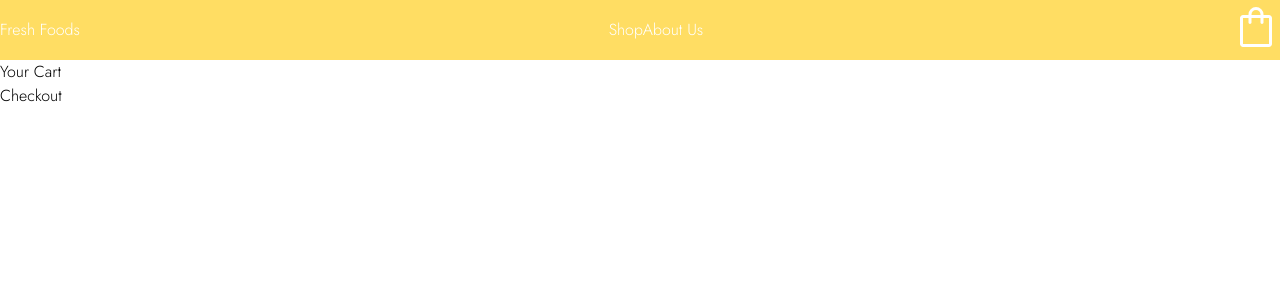
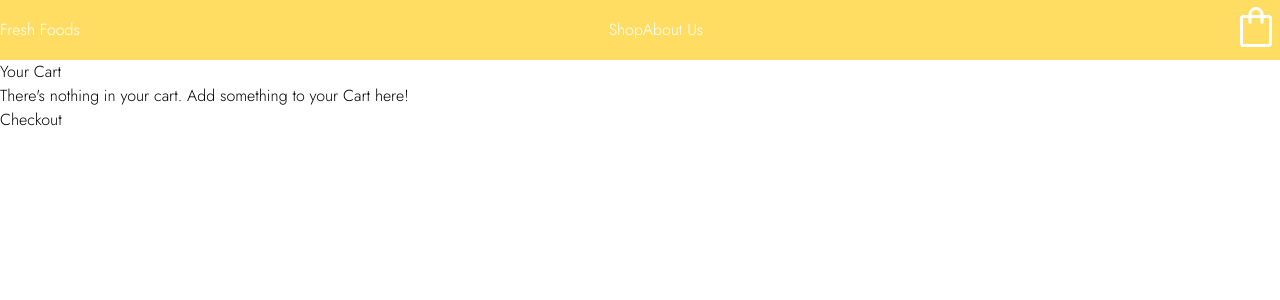
Before and after one commit to jesscz/shopping-cart, a React (Vite) app: page /cart in a window 1280 px wide. Shown: the top 300 px of the page. Built offline with nearby package versions, Linux system fonts and the light colour scheme.

Commit message:
Add empty cart message

```diff
--- a/src/pages/Cart.jsx
+++ b/src/pages/Cart.jsx
@@ -1,7 +1,9 @@
 import PropTypes from 'prop-types';
+import { useNavigate } from "react-router-dom";
 import CartItem from "../components/CartItem";
 
 export default function Cart({ cart, cartItem }){
+    const navigate = useNavigate();
     let display = [];
     for (const item in cart){
         display.push(<CartItem
@@ -9,11 +11,16 @@ export default function Cart({ cart, cartItem }){
             cart={cart}
         />)
     }
+    if (display.length === 0){
+        display.push(<button onClick={() => navigate("/shop")} className="mr-auto ml-auto text-xl">
+        There's nothing in your cart. Add something to your Cart here!
+    </button>)
+    }
     return (
         <div>
             <div>Your Cart</div>
             <div>{display}</div>
-            <button>Checkout</button>
+            <button className='' >Checkout</button>
         </div>
     )
 }
--- a/src/pages/Navbar.jsx
+++ b/src/pages/Navbar.jsx
@@ -4,7 +4,7 @@ import { useNavigate } from "react-router-dom";
 import cart from '../assets/shopping-bag.svg'
 
  export default function Navbar({ cartTotal }){
-    const navigate = useNavigate()
+    const navigate = useNavigate();
     return (
         <div className="z-99 text-3xl w-full" >
             <div>
```
